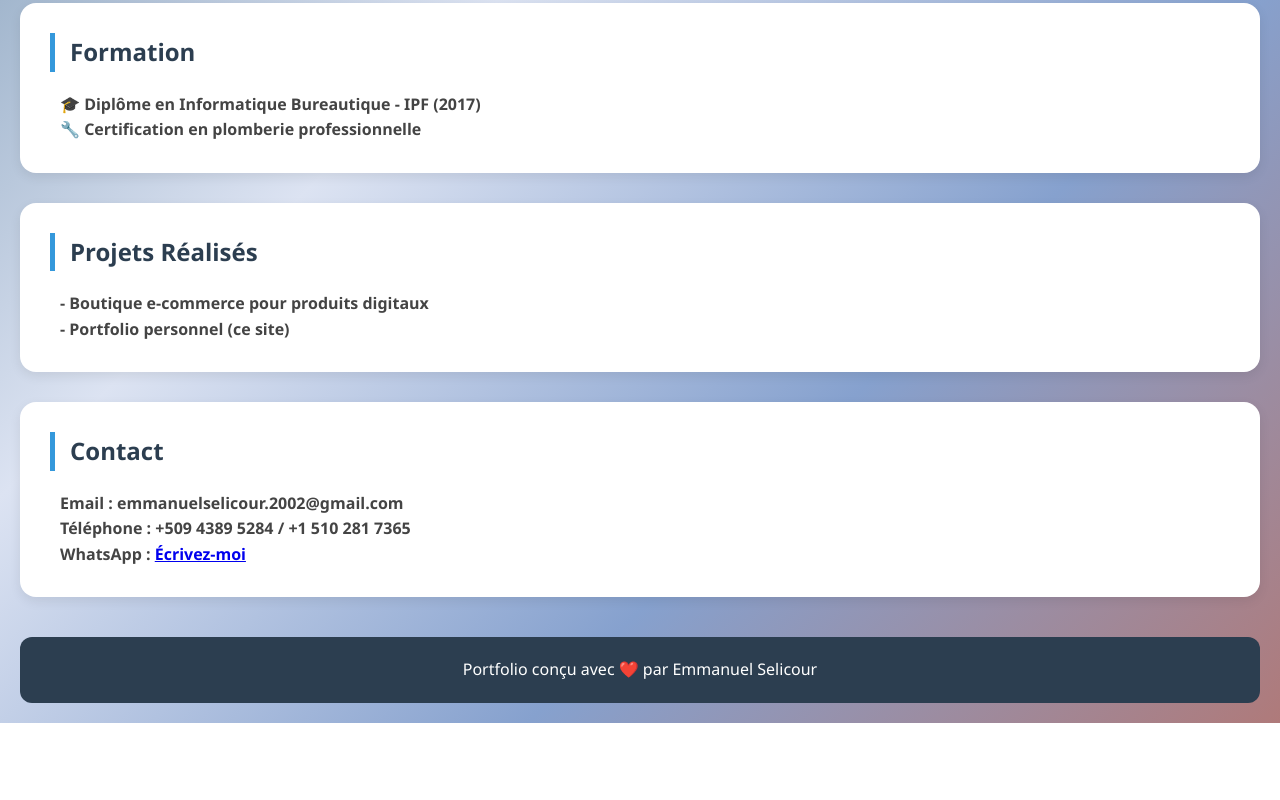
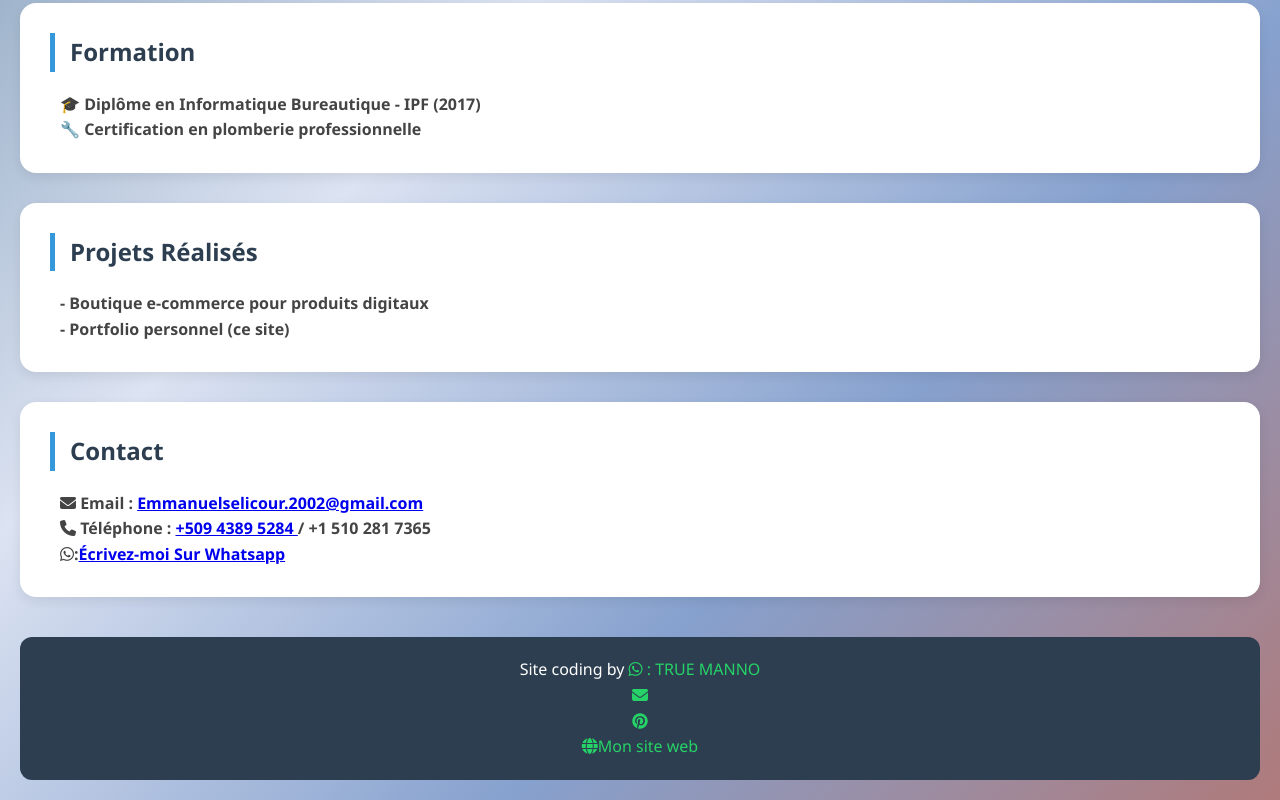
Before and after one commit to emmanuelselicour/emmanuel, a plain HTML site: page index.html in a window 1280 px wide. Shown: the part 1008-1808 px from the top of the page. Before the commit the page ends 1731 px from the top, so only its background shows below. Drawn offline with Linux system fonts and the light colour scheme.

Commit message:
Update index.html

```diff
--- a/index.html
+++ b/index.html
@@ -5,7 +5,8 @@
   <meta name="viewport" content="width=device-width, initial-scale=1.0" />
   <title>Portfolio Emmanuel Selicour</title>
   <link rel="stylesheet" href="style.css" />
-    <link rel="icon" type="image/png" href="https://i.postimg.cc/Z5QPc666/file-00000000226061f7ba2186283db706f9.png">
+  <link rel="icon" type="image/png" href="https://i.postimg.cc/Z5QPc666/file-00000000226061f7ba2186283db706f9.png">
+  <link rel="stylesheet" href="https://cdnjs.cloudflare.com/ajax/libs/font-awesome/6.2.1/css/all.min.css" />
 
 </head>
 <body>
@@ -89,14 +90,18 @@
         <h3>Contact</h3>
         </div>
         <div class="main">
-        <h5>Email : emmanuelselicour.2002@gmail.com</h5>
-        <h5>Téléphone : +509 4389 5284 / +1 510 281 7365</h5>
-        <h5>WhatsApp : <a href="https://wa.me/50943895284" target="_blank">Écrivez-moi</a></h5>
+        <h5><i class="fas fa-envelope"></i> Email : <a href="emmanuelselicour.2002@gmail.com">Emmanuelselicour.2002@gmail.com</h5></a>
+       <h5><i class="fas fa-phone"></i> Téléphone :  <a href="+50943895284">+509 4389 5284 </a>/ +1 510 281 7365</h5>
+        <h5><i class="fab fa-whatsapp"></i>:<a href="https://wa.me/qr/JJGIP46AWMAZO1" target="_blank">Écrivez-moi Sur Whatsapp</a></h5>
         </div>
     </section>
 
     <footer>
-        <p>Portfolio conçu avec ❤️ par Emmanuel Selicour</p>
+        <p>Site coding by <a href="https://wa.me/qr/JJGIP46AWMAZO1" target="_blank"><i class="fab fa-whatsapp"></i> : TRUE MANNO</a></h5></p>
+        <p><a href="emmanuelselicour.2002@gmail.com"><i class="fas fa-envelope"></i></a></p>
+        <a href="https://pin.it/1QeUk63m0"><i class="fab fa-pinterest"></i></a><br>
+        <a href="https://emmanuelselicour.onrender.com/"><i class="fas fa-globe"></i>Mon site web</a>
+
     </footer>
 </div>
 
```
